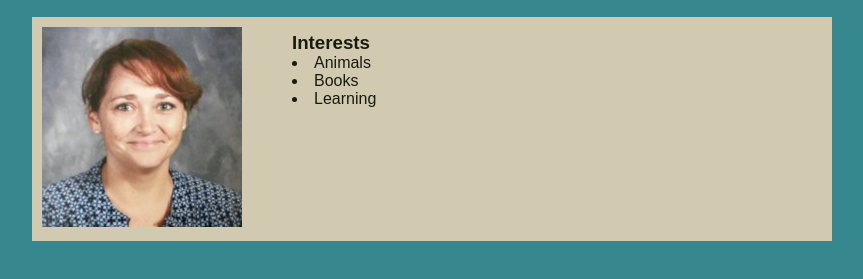
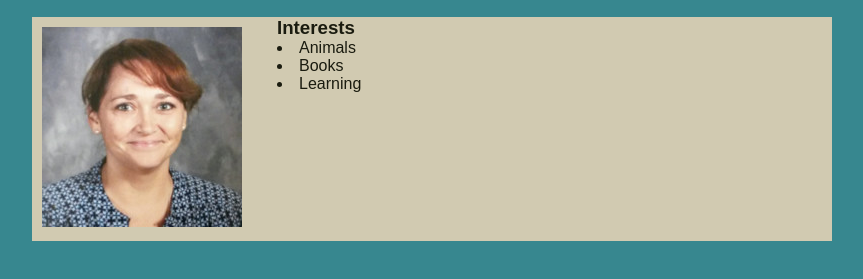
Before and after one commit to StacyNO75/stacyno75.github.io, a plain HTML site: page index.html in a window 1280 px wide. Shown: the part 169-448 px from the top of the page, without its empty margins (208-1071 px from the left). Drawn offline with Linux system fonts and the light colour scheme.

Commit message:
add portfolio.html file

```diff
--- a/index.html
+++ b/index.html
@@ -98,7 +98,7 @@
 
             </div>
             <!-- Content section -->
-            <div class='content'>
+
             <!--Interests section-->
                 <div id="--Interests">
                 <h3>Interests</h3>
```
Also changed, not shown: portfolio.html (+3 -3 lines).
